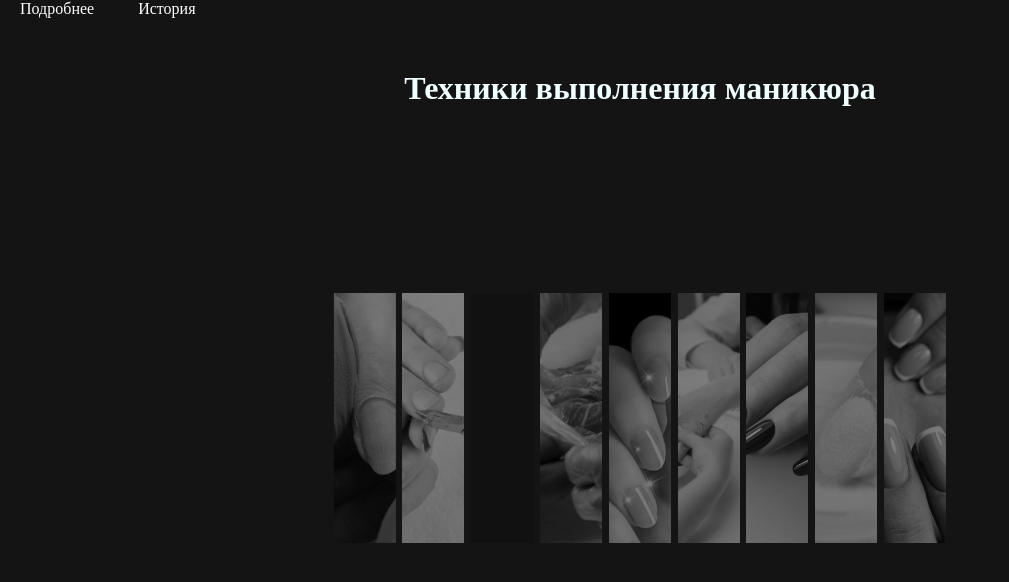
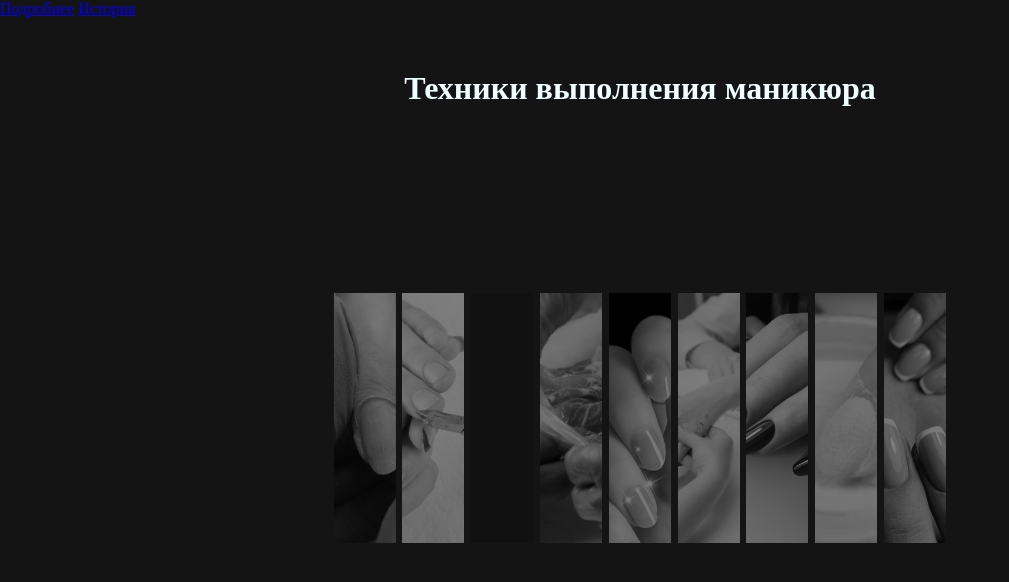
Before and after one commit to Vika0726/-, a plain HTML site: page index.html in a window 1280 px wide. Shown: the whole page, without its empty margins (0-1009 px from the left). Drawn offline with Linux system fonts and the light colour scheme.

Commit message:
Add files via upload

```diff
--- a/css/main.css
+++ b/css/main.css
@@ -116,8 +116,3 @@ body {
 	grid-row-gap: 0px;
 	border: 1px solid white;;
 	}
-a{
-	margin: 20px 20px;
-    text-decoration: none;
-    color: white;
-}
```
Also changed, not shown: 1.html (+1 -1 lines), 345.jpg (added), img/photos/3332.jpg (added).
